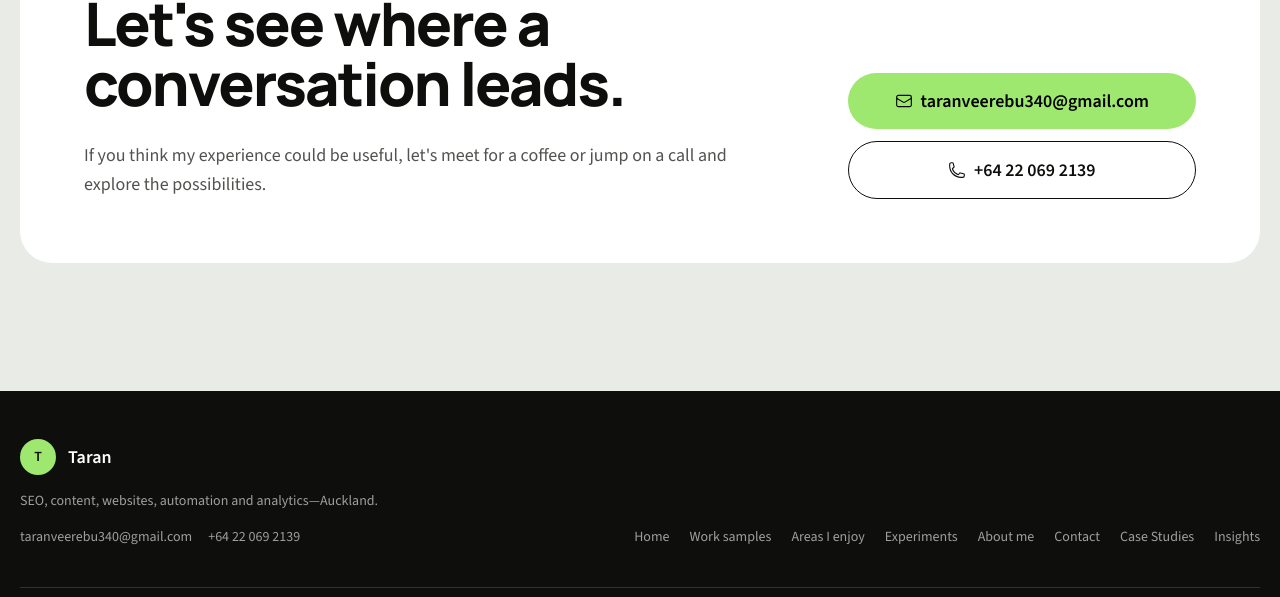
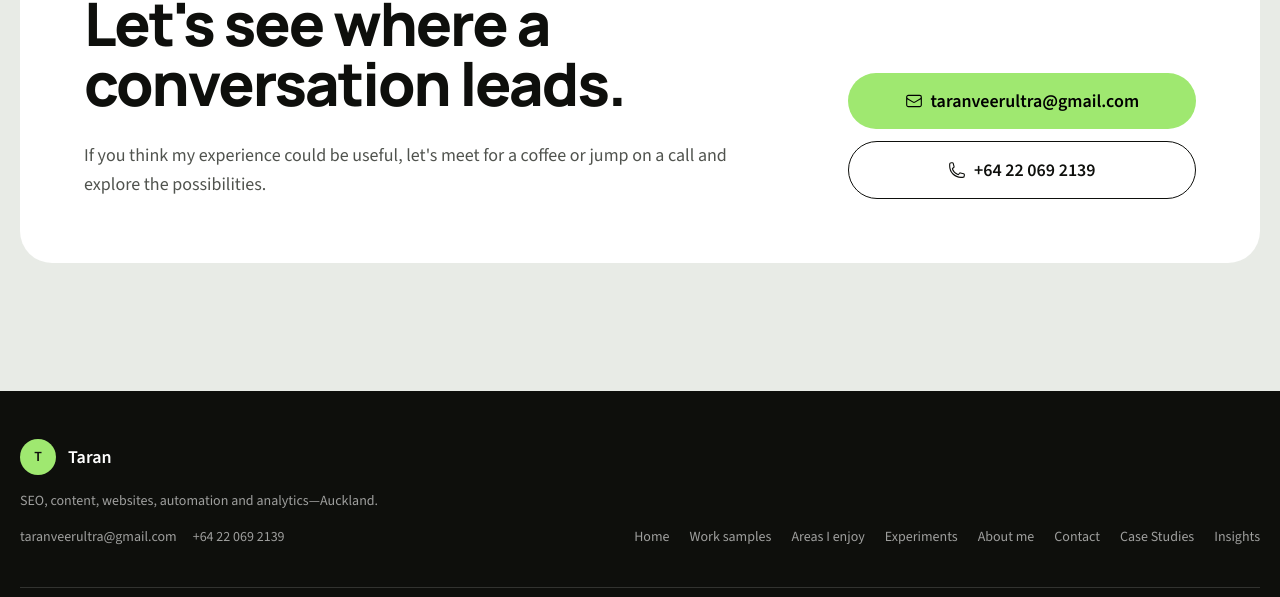
Before and after one commit to taranveerultra-bot/Tara-cv, a Next.js app: page / in a window 1280 px wide. Shown: the part 6832-7429 px from the top of the page. Built offline with nearby package versions, Linux system fonts and the light colour scheme.

Commit message:
Update contact email address

```diff
--- a/src/data/siteDetails.ts
+++ b/src/data/siteDetails.ts
@@ -8,7 +8,7 @@ export const siteDetails = {
     },
     language: "en-NZ",
     locale: "en_NZ",
-    email: "taranveerebu340@gmail.com",
+    email: "taranveerultra@gmail.com",
     phone: {
         display: "+64 22 069 2139",
         href: "+64220692139",
```
